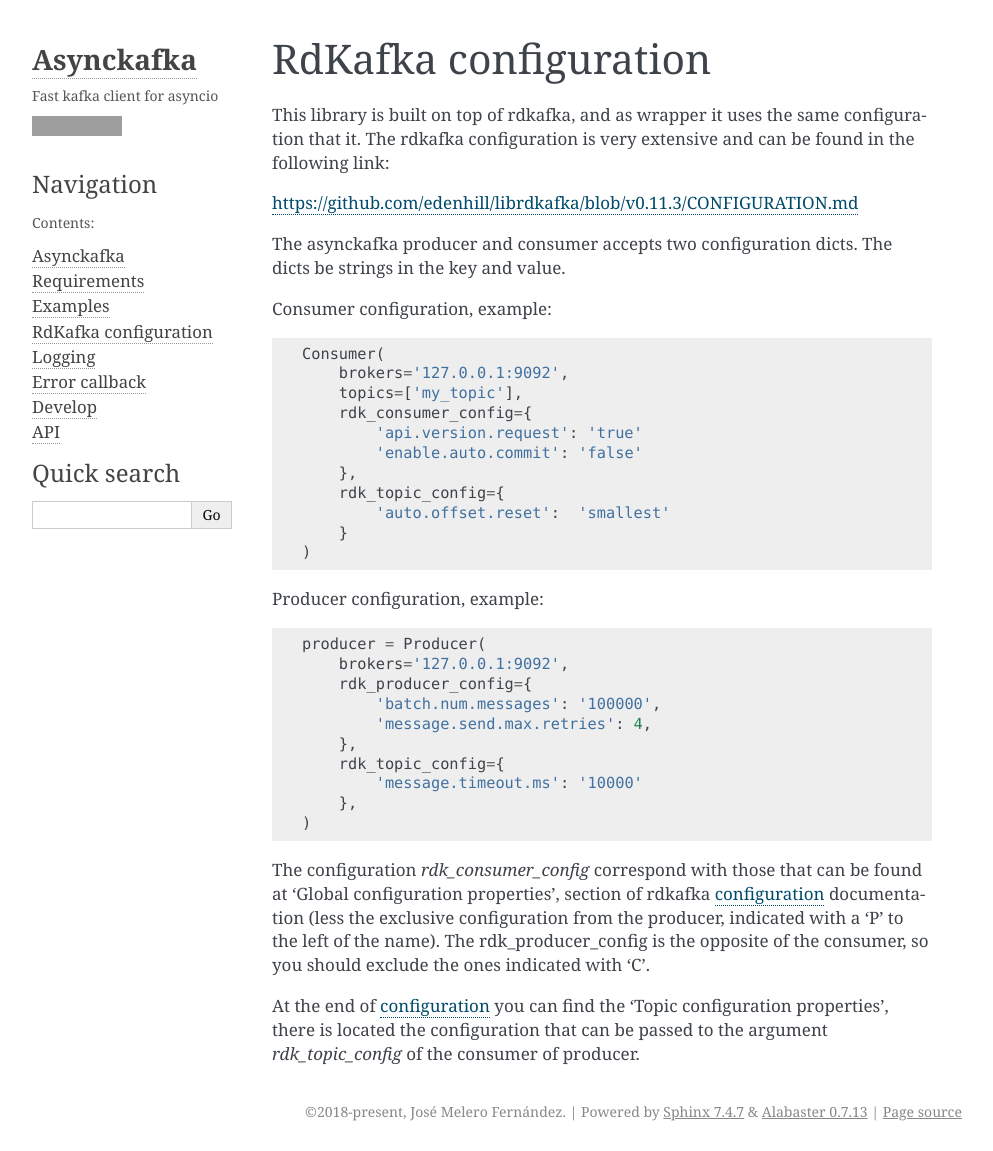
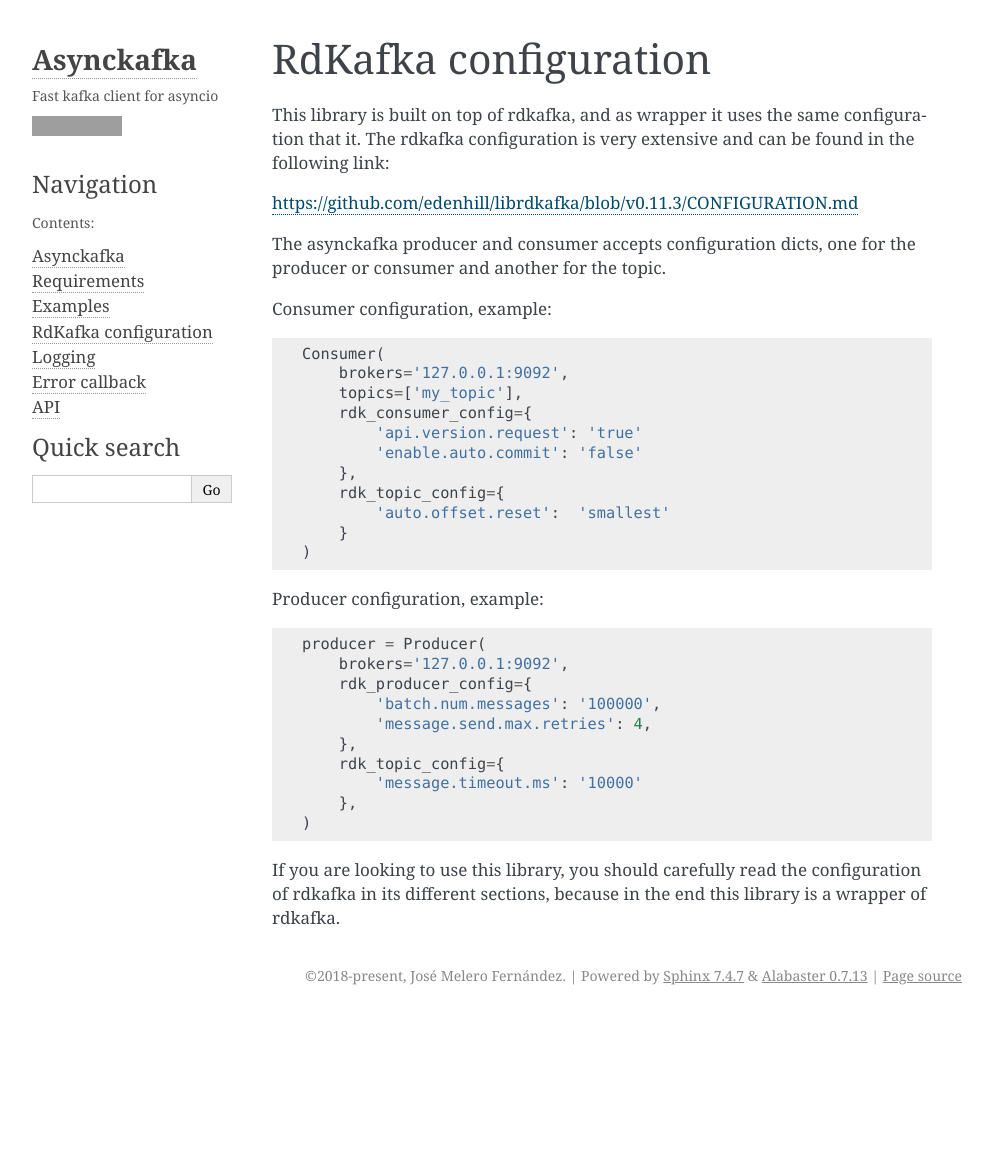
Before and after one commit to jmf-mordis/asynckafka, a Sphinx documentation site: the page built from docs/rdk_configuration.rst, in a window 1280 px wide. Shown: the whole page, without its empty margins (148-1141 px from the left). Built offline with Sphinx 7.4.7, drawn with Linux system fonts in a browser that asks for light colours; after the commit the page ends 1015 px from its top, so only the background shows below that; grey boxes are pictures that could not be loaded.

```diff
--- a/docs/error_callback.rst
+++ b/docs/error_callback.rst
@@ -2,9 +2,7 @@ Error callback
 ==============
 
 The error callback can be passed to the consumer of producer, it should be a
-coroutine function and accepts one parameter. This parameter is a
-KafkaError. This error_callback is thread safe and it is executed in the loop
-used by the consumer or producer.
+coroutine function and accepts one parameter that it is a KafkaError.
 
 Example::
 
--- a/docs/index.rst
+++ b/docs/index.rst
@@ -16,7 +16,6 @@ Welcome to Asynckafka's documentation!
    rdk_configuration
    logging
    error_callback
-   develop
    api/api
 
 
--- a/docs/rdk_configuration.rst
+++ b/docs/rdk_configuration.rst
@@ -9,8 +9,8 @@ https://github.com/edenhill/librdkafka/blob/v0.11.3/CONFIGURATION.md
 
 .. _configuration: https://github.com/edenhill/librdkafka/blob/v0.11.3/CONFIGURATION.md
 
-The asynckafka producer and consumer accepts two configuration dicts. The
-dicts be strings in the key and value.
+The asynckafka producer and consumer accepts configuration dicts, one for the producer
+or consumer and another for the topic.
 
 Consumer configuration, example::
 
@@ -39,13 +39,5 @@ Producer configuration, example::
         },
     )
 
-The configuration `rdk_consumer_config` correspond with those that can
-be found at 'Global configuration properties', section of
-rdkafka configuration_ documentation (less the exclusive configuration from
-the producer, indicated with a 'P' to the left of the name). The
-rdk_producer_config is the opposite of the consumer, so
-you should exclude the ones indicated with 'C'.
-
-At the end of configuration_ you can find the 'Topic configuration
-properties', there is located the configuration that can be passed to the
-argument `rdk_topic_config` of the consumer of producer.
+If you are looking to use this library, you should carefully read the configuration of
+rdkafka in its different sections, because in the end this library is a wrapper of rdkafka.
```
Also changed, not shown: README.rst (+46 -11 lines), docs/develop.rst (deleted, +0 -7 lines), docs/installation.rst (+14 -3 lines), docs/logging.rst (+5 -6 lines), .travis.yml, 1 other file.
